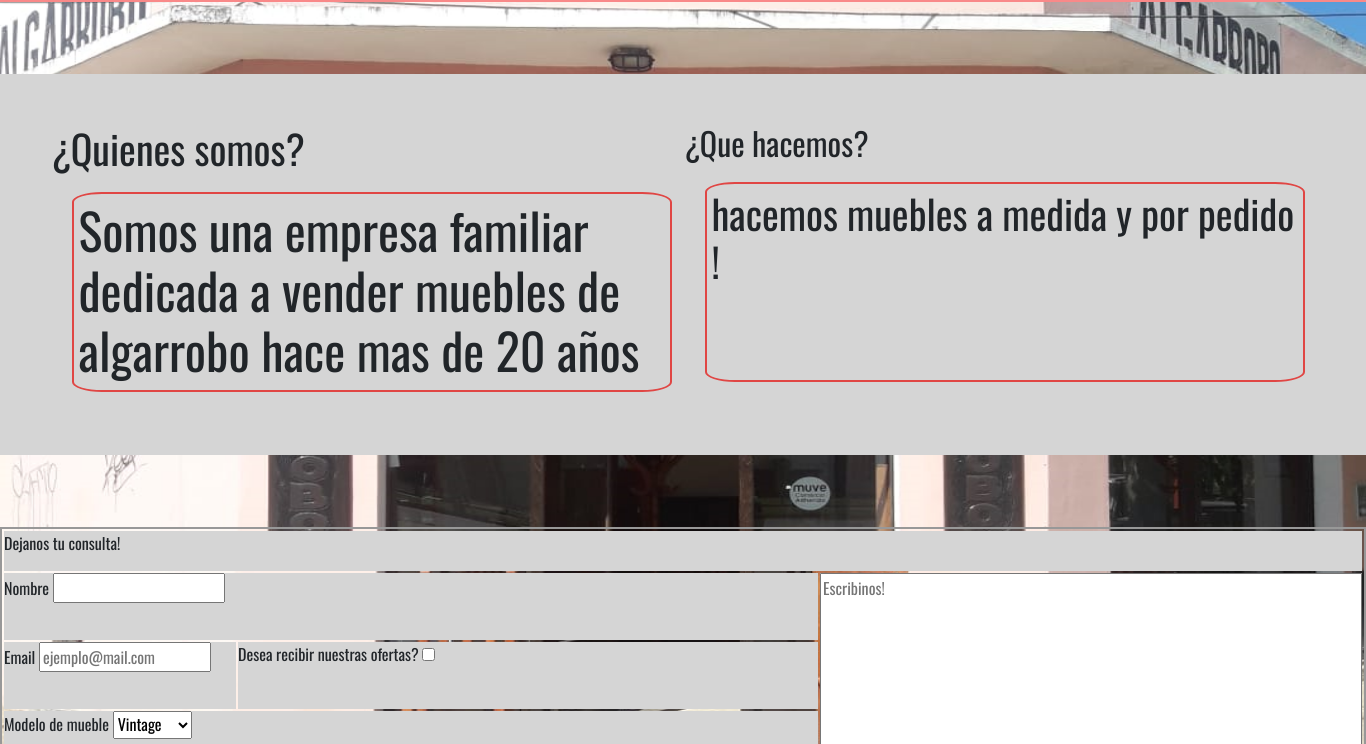
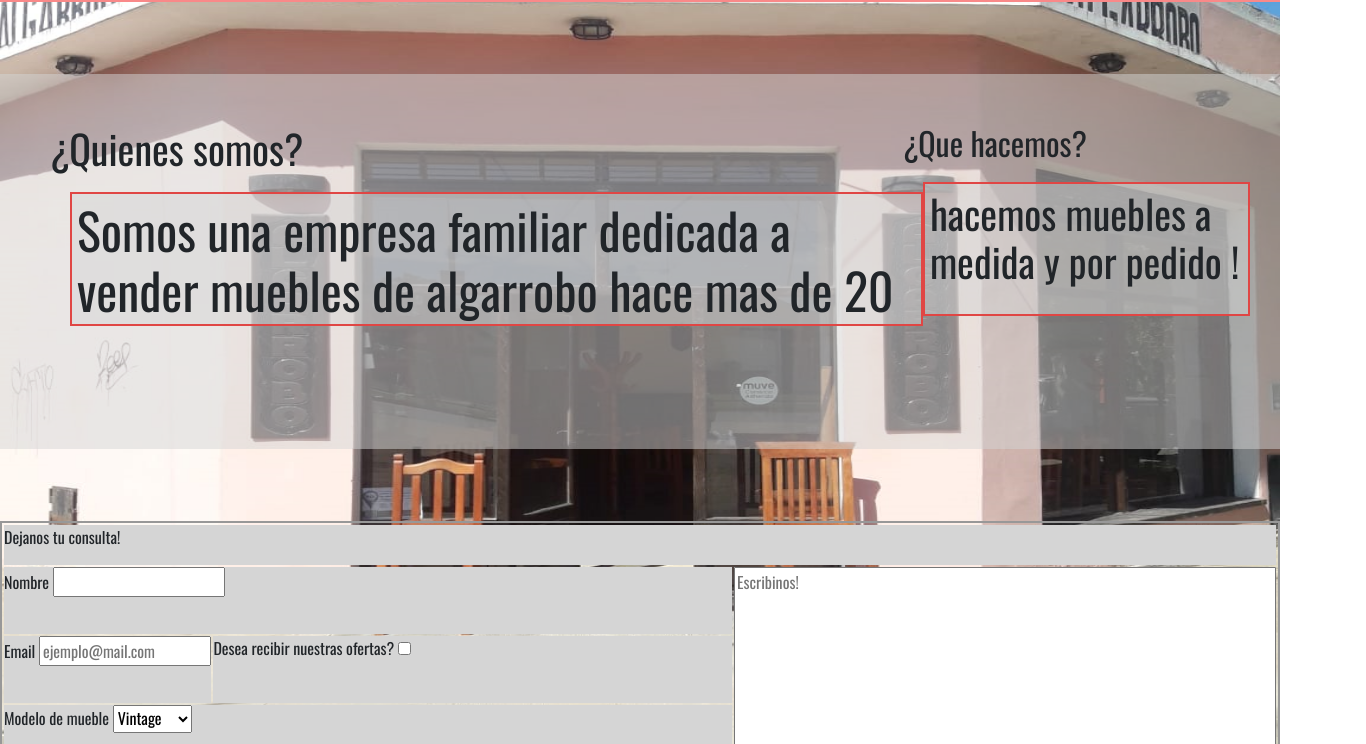
Before and after one commit to dariopirozzo/Antuycuyen, a website: page index.html in a window 1280 px wide. Shown: the part 124-868 px from the top of the page, 1366 px wide, since content can reach past the window. Drawn offline with nearby package versions, Linux system fonts and the light colour scheme.

Commit message:
cambios 22/5/2021

```diff
--- a/css/estilos.css
+++ b/css/estilos.css
@@ -5,15 +5,14 @@ html {
   padding: 0px;
   margin-left: auto;
   margin-right: auto;
-  height: 1116px;
-  width: 1366px; }
+   }
 
 body {
-  background-image: url(../img/frente.png);
+background-image: url(../img/frente.png);
   background-repeat: no-repeat;
   background-size: 100% 100%;
   height: 100%;
-  width: 100%; }
+  width: 100vw; }
 
 .ftam{
   font-size: 1em;
@@ -39,7 +38,7 @@ body {
   font-size: 1.25em;
   margin-top: 72px;
   margin-bottom: 72px;
-  background-color: #d5d5d5;
+  background-color: #d5d5d580;
   display: flex;
   flex-direction: row;
   justify-content: space-around;
@@ -48,10 +47,9 @@ body {
 .descripciones__Intro {
   font-family: 'oswald', sans-serif;
   font-size: 1.25em;
-  background-color: #d5d5d5;
-  border-radius: 5%;
-  width: 600px;
-  height: 200px;
+  background-color: #d5d5d580;
+  width: 100%;
+  height: 50%;
   border: 2px solid #e04644;
   padding: 5px;
   margin: 20px 10px 5px 20px;
@@ -62,7 +60,7 @@ body {
   font-size: 1.25em;
   margin-top: 72px;
   margin-bottom: 72px;
-  background-color: #d5d5d5;
+  background-color: #d5d5d580;
   border-radius: 10%;
   display: flex;
   flex-direction: row;
@@ -70,6 +68,8 @@ body {
   padding: 30px; }
 
 .pie {
+  height: 100%;
+  width: 100%;
   font-family: 'Oswald', sans-serif;
   font-weight: 2em;
   display: grid;
@@ -83,7 +83,8 @@ body {
   grid-template-columns: 2fr 5fr 4fr;
   grid-column-gap: 2px;
   grid-row-gap: 2px;
-  border: 2px solid #989898; }
+  border: 2px solid #989898;
+  overflow: hidden; }
 
 .a {
   grid-area: nombre;
@@ -148,3 +149,9 @@ body {
 img {
   max-width: 100%;
   max-height: 100%; }
+@media screen and (max-width:640){
+
+body{
+  background-color: #d5d5d5;
+}
+}
```
Also changed, not shown: 2 other files.
